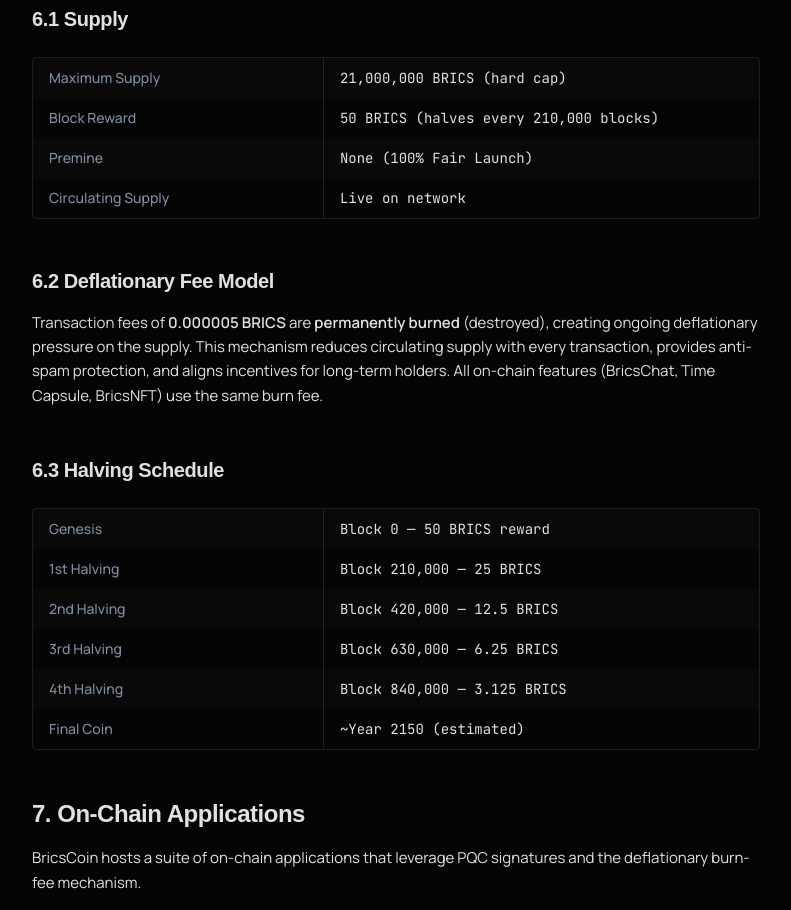
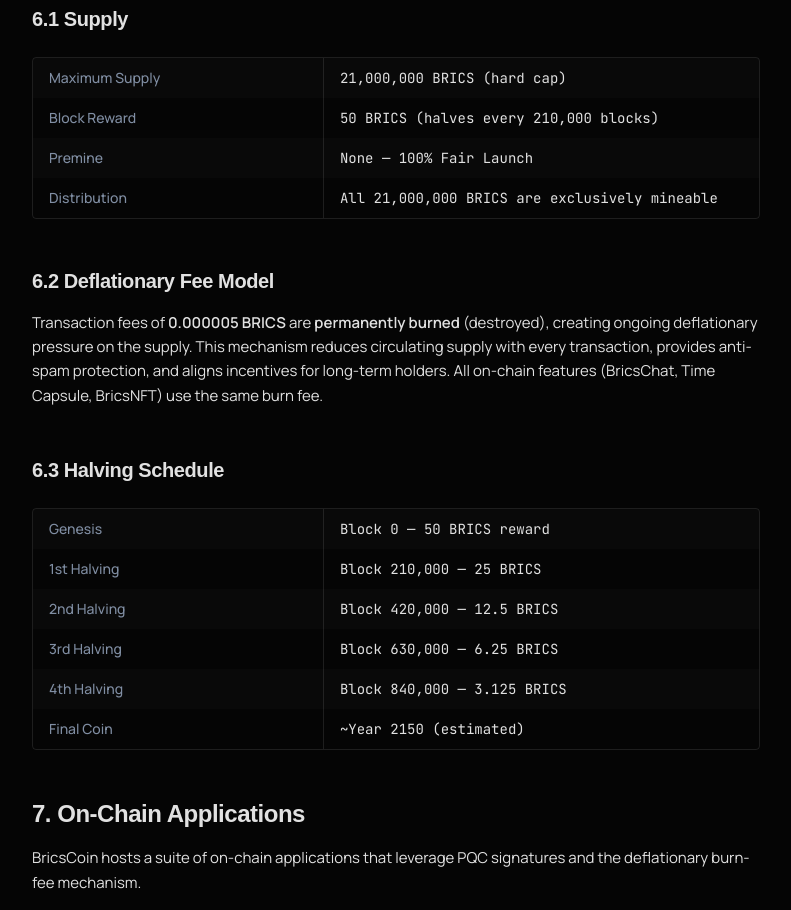
Before and after one commit to Bricscoin2026/Bricscoin, a React (Create React App) app in the folder frontend/: page /whitepaper in a window 1280 px wide. Shown: the part 5720-6630 px from the top of the page, without its empty margins (376-1167 px from the left). Built offline with nearby package versions, Linux system fonts and the light colour scheme; no server answers; a web font is replaced by a local one.

Commit message:
auto-commit for 1a6e0f5a-c9d7-411f-a29d-0768dac2113c

```diff
--- a/frontend/src/pages/Whitepaper.jsx
+++ b/frontend/src/pages/Whitepaper.jsx
@@ -314,8 +314,8 @@ export default function Whitepaper() {
           <SpecTable rows={[
             ["Maximum Supply", "21,000,000 BRICS (hard cap)"],
             ["Block Reward", "50 BRICS (halves every 210,000 blocks)"],
-            ["Premine", "None (100% Fair Launch)"],
-            ["Circulating Supply", stats ? `${stats.circulating_supply?.toLocaleString()} BRICS` : "Live on network"],
+            ["Premine", "None — 100% Fair Launch"],
+            ["Distribution", "All 21,000,000 BRICS are exclusively mineable"],
           ]} />
 
           <SectionHeading id="token-fees" level={3}>6.2 Deflationary Fee Model</SectionHeading>
```
